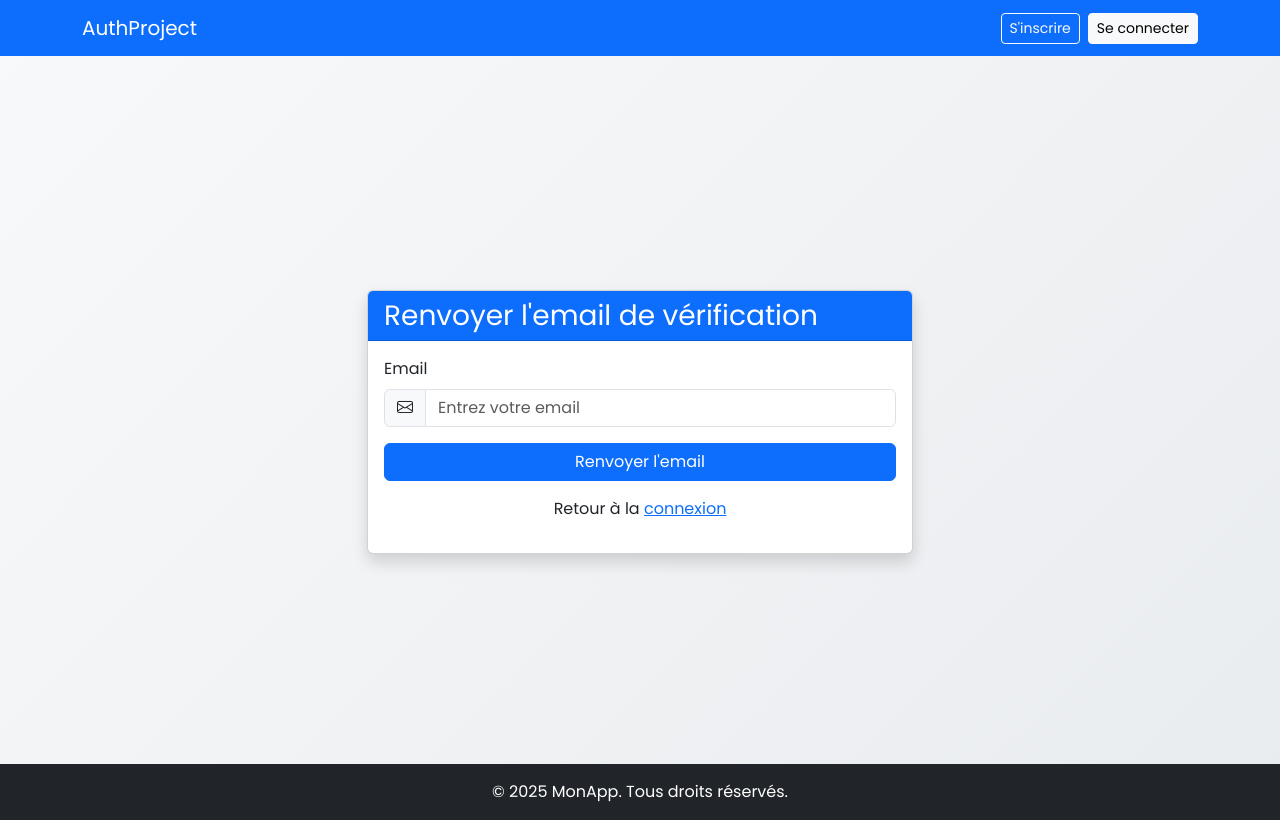
After one commit to wat650/authentication1, a Django app: page /accounts/resend-verification/ in a window 1280 px wide. The commit adds this page. Run offline with Django 5.2, Linux system fonts and the light colour scheme.

Commit message:
feat: Implement email verification resend functionality
This commit introduces the functionality to resend the email verification link to users who have not yet verified their accounts.

Changes include:

- Added a `ResendVerificationForm` in `accounts/forms.py` to handle email input.
- Added a `ResendVerificationView` in `accounts/views.py` to process the form and resend the verification email.  This view generates a new token, constructs the verification URL, and sends the email.  Existing tokens are deleted before a new one is created.
- Added a URL pattern for `resend_verification` in `accounts/urls.py`.
- Created a `resend_verification.html` template in `templates/accounts/` for the resend verification form.
- Modified `login.html` to include a link to the "resend verification" page.

These changes enhance the user experience by providing a way for users to easily request a new verification email if they have not received or have lost the original one.

```diff
--- a/auth_project/accounts/forms.py
+++ b/auth_project/accounts/forms.py
@@ -103,3 +103,20 @@ class UserLoginForm(forms.Form):
         label=_('Password'),
         widget=forms.PasswordInput(attrs={'class': 'form-control', 'placeholder': 'Entrez votre mot de passe'})
     )
+
+
+class ResendVerificationForm(forms.Form):
+    email = forms.EmailField(
+        label=_('Email'),
+        widget=forms.EmailInput(attrs={'class': 'form-control', 'placeholder': 'Entrez votre email'})
+    )
+
+    def clean_email(self):
+        email = self.cleaned_data.get('email')
+        try:
+            user = User.objects.get(email=email)
+            if user.is_active:
+                raise forms.ValidationError(_('Ce compte est déjà vérifié.'))
+            return email
+        except User.DoesNotExist:
+            raise forms.ValidationError(_('Aucun compte n\'existe avec cet email.'))
--- a/auth_project/accounts/urls.py
+++ b/auth_project/accounts/urls.py
@@ -1,5 +1,5 @@
 from django.urls import path
-from .views import RegisterView, LoginView, LogoutView, VerifyEmailView
+from .views import RegisterView, LoginView, LogoutView, VerifyEmailView, ResendVerificationView
 
 app_name = "accounts"
 
@@ -8,4 +8,5 @@ urlpatterns = [
     path('login/', LoginView.as_view(), name='login'),
     path('logout/', LogoutView.as_view(), name='logout'),
     path('verify-email/<uuid:token>/', VerifyEmailView.as_view(), name='verify_email'),
+    path('resend-verification/', ResendVerificationView.as_view(), name='resend_verification'),
 ]
--- a/auth_project/accounts/views.py
+++ b/auth_project/accounts/views.py
@@ -1,10 +1,12 @@
+from django.conf import settings
+from django.core.mail import send_mail
 from django.http import HttpResponse
 from django.views.generic import View
 from django.shortcuts import render, redirect
 from django.contrib import messages
-from .forms import UserCreationForm, UserLoginForm
+from .forms import UserCreationForm, UserLoginForm, ResendVerificationForm
 from django.contrib.auth import authenticate, login, logout
-from .models import EmailVerificationToken
+from .models import EmailVerificationToken, User
 from django.utils.translation import gettext_lazy as _
 
 
@@ -87,3 +89,41 @@ class VerifyEmailView(View):
         except EmailVerificationToken.DoesNotExist:
             messages.error(request, _('Lien de vérification invalide.'))
         return render(request, self.template_name, {'token': token})
+
+
+class ResendVerificationView(View):
+    template_name = 'accounts/resend_verification.html'
+
+    def get(self, request):
+        form = ResendVerificationForm()
+        return render(request, self.template_name, {'form': form})
+
+    def post(self, request):
+        form = ResendVerificationForm(request.POST)
+        if form.is_valid():
+            email = form.cleaned_data['email']
+            user = User.objects.get(email=email)
+            # Supprimer tout token existant
+            EmailVerificationToken.objects.filter(user=user).delete()
+            # Créer un nouveau token
+            token = EmailVerificationToken.objects.create(user=user)
+            verification_url = f"{settings.BASE_URL}/accounts/verify-email/{token.token}/"
+            subject = _('Renvoyer la vérification de votre adresse email')
+            message = _(
+                f'Bonjour {user.get_full_name() or user.email},\n\n'
+                f'Vous avez demandé un nouveau lien de vérification. Veuillez cliquer sur le lien suivant pour '
+                f'vérifier votre adresse email :\n'
+                f'{verification_url}\n\n'
+                f'Ce lien expire dans 24 heures.\n\n'
+                f'Merci,\nL\'équipe MonApp'
+            )
+            send_mail(
+                subject,
+                message,
+                settings.DEFAULT_FROM_EMAIL,
+                [user.email],
+                fail_silently=False,
+            )
+            messages.success(request, _('Un nouvel email de vérification a été envoyé.'))
+            return redirect('accounts:login')
+        return render(request, self.template_name, {'form': form})
--- a/auth_project/templates/accounts/login.html
+++ b/auth_project/templates/accounts/login.html
@@ -41,10 +41,10 @@
                     <button type="submit" class="btn btn-primary w-100 transition-colors">Se connecter</button>
                 </form>
                 <p class="mt-3 text-center">
-                    <a href="#" class="text-primary">Mot de passe oublié ?</a>
+                    Pas encore de compte ? <a href="{% url 'accounts:register' %}" class="text-primary">S'inscrire</a>
                 </p>
-                <p class="text-center">
-                    Pas de compte ? <a href="{% url 'accounts:register' %}" class="text-primary">S'inscrire</a>
+                <p class="mt-2 text-center">
+                    Email de vérification non reçu ? <a href="{% url 'accounts:resend_verification' %}" class="text-primary">Renvoyer</a>
                 </p>
             </div>
         </div>
--- /dev/null
+++ b/auth_project/templates/accounts/resend_verification.html
@@ -0,0 +1,44 @@
+{% extends 'base.html' %}
+{% block title %}Renvoyer l'email de vérification{% endblock %}
+{% block content %}
+<div class="row justify-content-center">
+    <div class="col-md-6">
+        <div class="card shadow">
+            <div class="card-header bg-primary text-white">
+                <h3 class="mb-0">Renvoyer l'email de vérification</h3>
+            </div>
+            <div class="card-body">
+                {% if messages %}
+                    {% for message in messages %}
+                        <div class="alert alert-{{ message.tags }} alert-dismissible fade show" role="alert">
+                            {{ message }}
+                            <button type="button" class="btn-close" data-bs-dismiss="alert" aria-label="Close"></button>
+                        </div>
+                    {% endfor %}
+                {% endif %}
+                <form method="post">
+                    {% csrf_token %}
+                    <div class="mb-3">
+                        <label for="{{ form.email.id_for_label }}" class="form-label">Email</label>
+                        <div class="input-group">
+                            <span class="input-group-text"><i class="bi bi-envelope"></i></span>
+                            <input type="email" class="form-control {% if form.email.errors %}is-invalid{% endif %}"
+                                   id="{{ form.email.id_for_label }}" name="{{ form.email.name }}"
+                                   placeholder="Entrez votre email" value="{{ form.email.value|default:'' }}" required>
+                            {% if form.email.errors %}
+                                <div class="invalid-feedback">
+                                    {% for error in form.email.errors %}{{ error }}{% endfor %}
+                                </div>
+                            {% endif %}
+                        </div>
+                    </div>
+                    <button type="submit" class="btn btn-primary w-100 transition-colors">Renvoyer l'email</button>
+                </form>
+                <p class="mt-3 text-center">
+                    Retour à la <a href="{% url 'accounts:login' %}" class="text-primary">connexion</a>
+                </p>
+            </div>
+        </div>
+    </div>
+</div>
+{% endblock %}
```
